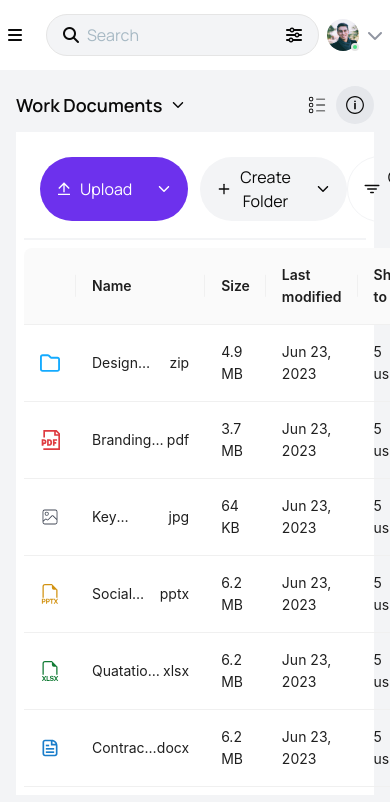
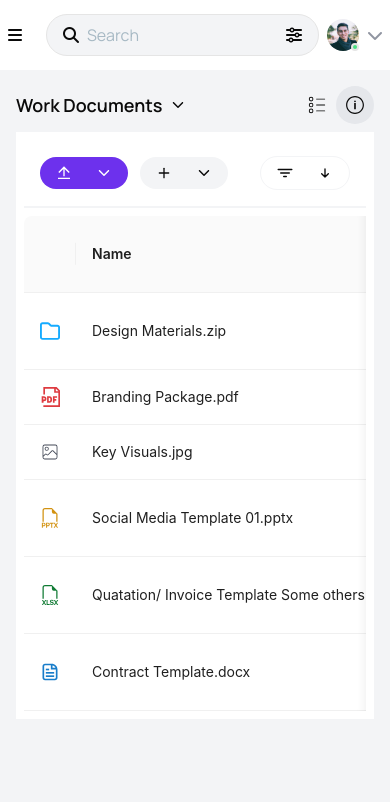
Before and after one commit to ramin-xanif-muslim/porta-react-ts-vite, a React (Vite) app: page /folders/1 in a window 390 px wide. Shown: the top 802 px of the page. Built offline with nearby package versions, Linux system fonts and the light colour scheme.

Commit message:
implemented table mobile

```diff
--- a/src/layouts/folders-layout/FoldersLayout.tsx
+++ b/src/layouts/folders-layout/FoldersLayout.tsx
@@ -16,7 +16,7 @@ const FoldersLayout = () => {
                         <span>
                             <RiUploadLine />
                         </span>
-                        <span className="ml-2">Upload</span>
+                        <span className="ml-2 hidden sm:block">Upload</span>
                         <span className="ml-6">
                             <IoIosArrowDown />
                         </span>
@@ -26,7 +26,7 @@ const FoldersLayout = () => {
                         <span>
                             <FiPlus />
                         </span>
-                        <span className="ml-2">Create Folder</span>
+                        <span className="ml-2 hidden sm:flex line-clamp-1 truncate">Create Folder</span>
                         <span className="ml-6">
                             <IoIosArrowDown />
                         </span>
@@ -38,7 +38,7 @@ const FoldersLayout = () => {
                         <span>
                             <IoFilter />
                         </span>
-                        <span className="ml-2">Create Folder</span>
+                        <span className="ml-2 hidden lg:block">Sort: Last Modified</span>
                         <span className="ml-6">
                             <HiOutlineArrowSmDown />
                         </span>
--- a/src/pages/folder/FolderPage.tsx
+++ b/src/pages/folder/FolderPage.tsx
@@ -9,7 +9,10 @@ import { CgFileDocument } from "react-icons/cg";
 import { FaRegStar } from "react-icons/fa";
 import { FolderDataDTO } from "../../types";
 import { foldersData } from "../../types/data";
-import { useParams } from "react-router-dom";
+import {
+    useParams,
+    useSearchParams,
+} from "react-router-dom";
 import DotsTableCell from "./DotsTableCell";
 
 const getIcon = (name: string) => {
@@ -41,6 +44,8 @@ const columns: TableProps<FolderDataDTO>["columns"] = [
         title: "Name",
         dataIndex: "name",
         key: "name",
+        // sorter: (a, b) => a.name.localeCompare(b.name),
+        sorter: () => 0,
         render: (value) => (
             <div className="flex">
                 <span className="line-clamp-1">{value.split(".")[0]}.</span>
@@ -67,7 +72,11 @@ const columns: TableProps<FolderDataDTO>["columns"] = [
         title: "",
         key: "isSelected",
         dataIndex: "isSelected",
-        render: (val) => <div className="cursor-pointer"><FaRegStar className={val ? "text-[#EFB034FF]" : ""} /></div>,
+        render: (val) => (
+            <div className="cursor-pointer">
+                <FaRegStar className={val ? "text-[#EFB034FF]" : ""} />
+            </div>
+        ),
     },
     {
         title: "",
@@ -78,15 +87,33 @@ const columns: TableProps<FolderDataDTO>["columns"] = [
 ];
 
 const FolderPage = () => {
-  const {id} = useParams()
+    const { id } = useParams();
+
+    const [searchParams, setSearchParams] = useSearchParams();
+
     return (
         <div className="mt-2">
-            <Table<FolderDataDTO> pagination={false} columns={columns}
-            // sticky={{
-            //     offsetHeader: -20,
-            //   }}
-            dataSource={foldersData.filter(item => item.folderId === id)}
-             />
+            <Table<FolderDataDTO>
+                onChange={(pagination, filters, sorter) => {
+                    if (!Array.isArray(sorter)) {
+                        if (searchParams) {
+                            setSearchParams((prev) => {
+                                if (sorter.field)
+                                    prev.set(
+                                        "sortBy",
+                                        `${sorter.field}.${sorter.order}`
+                                    );
+                                else prev.delete("sortBy");
+                                return prev;
+                            });
+                        }
+                    }
+                }}
+                pagination={false}
+                scroll={{ x: window.innerHeight }}
+                columns={columns}
+                dataSource={foldersData.filter((item) => item.folderId === id)}
+            />
         </div>
     );
 };
```
